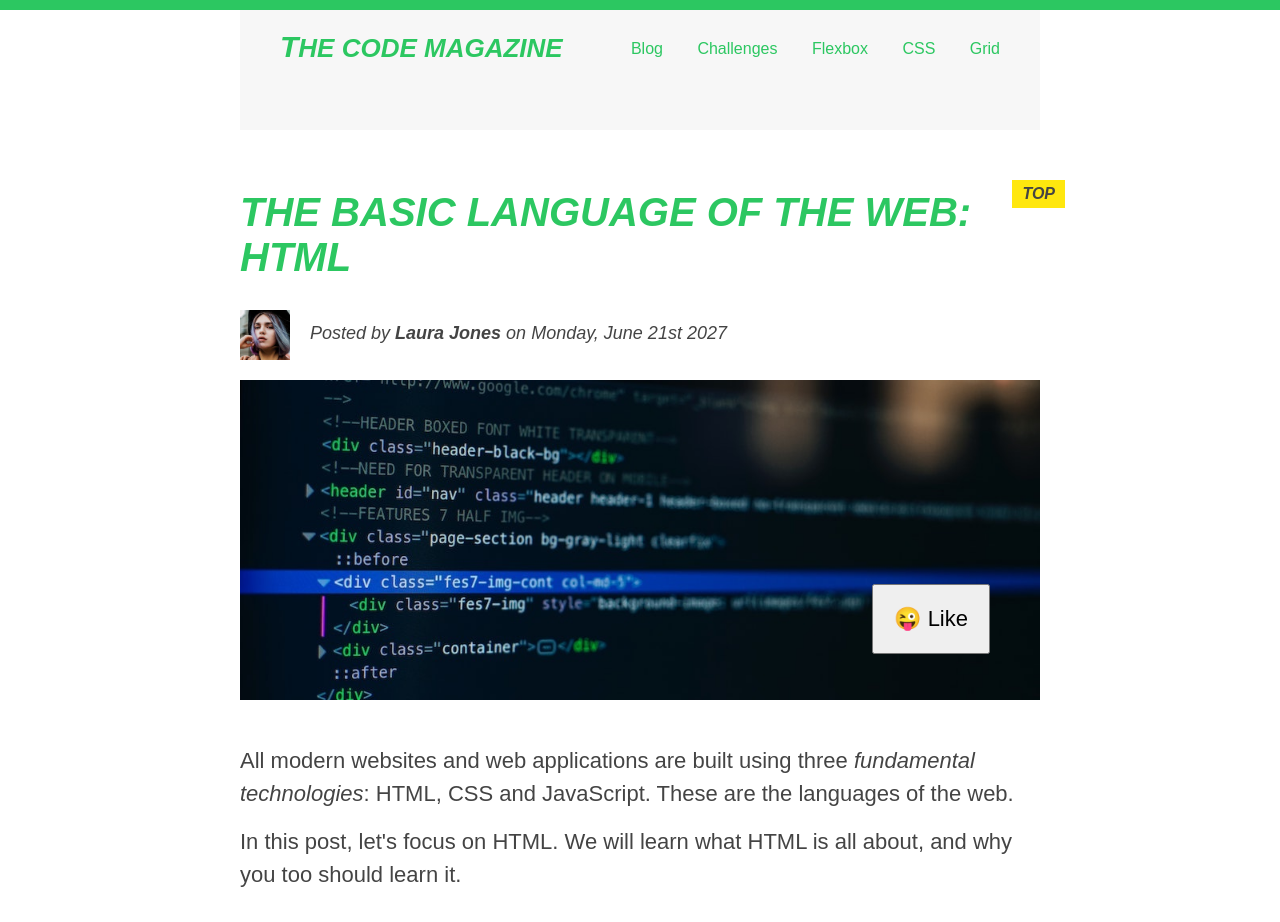
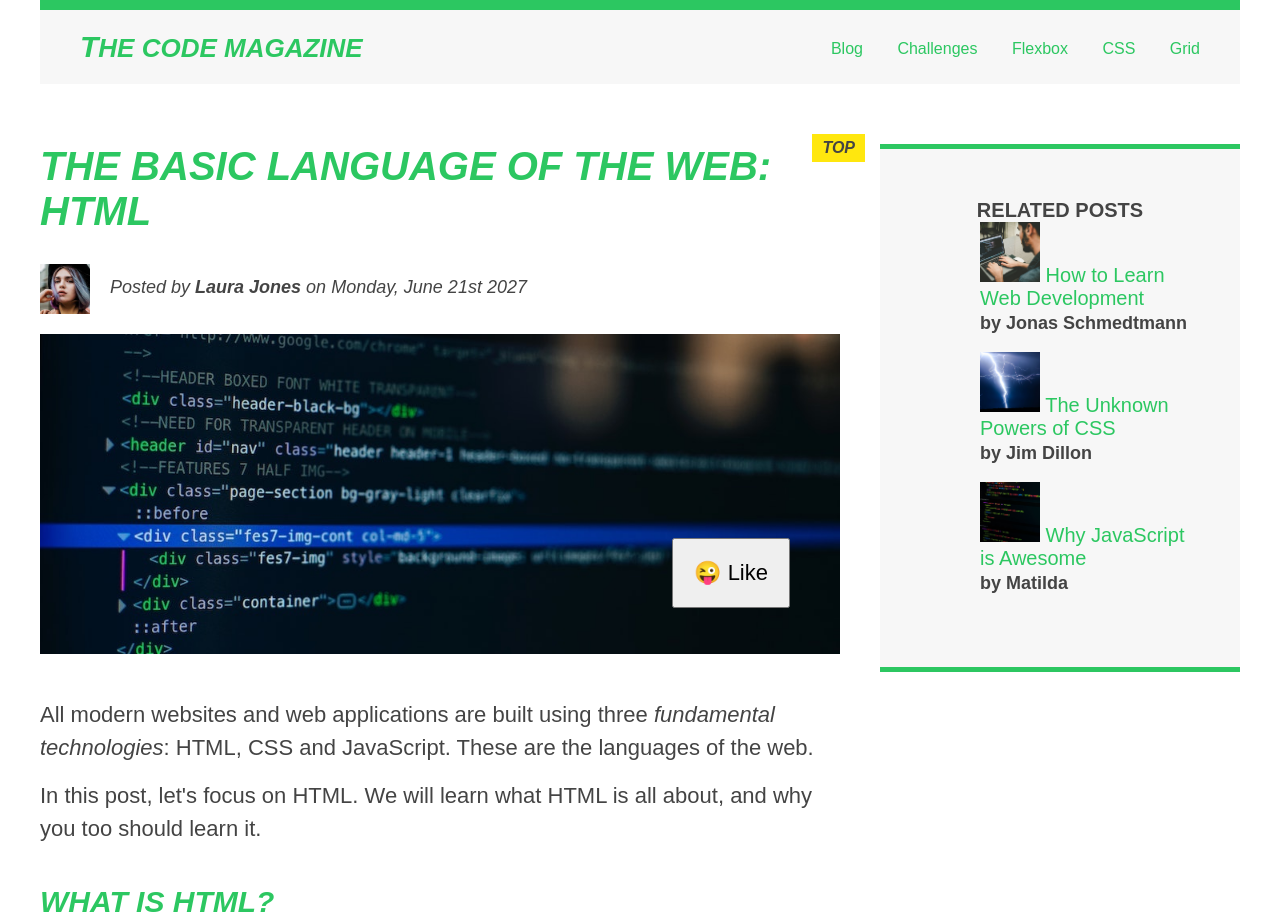
Before and after one commit to felipe-miranda-marreiros/CSS, a plain HTML site: page 02 - CSS Layouts/index.html in a window 1280 px wide. Shown: the top 922 px of the page. Drawn offline with Linux system fonts and the light colour scheme.

Commit message:
layout simples usando float

```diff
--- a/02 - CSS Layouts/style.css
+++ b/02 - CSS Layouts/style.css
@@ -5,7 +5,6 @@
 body{
   color: #444;
   font-family: sans-serif;
-  border-top: 10px #2cc761 solid;
 }
 h1,
 h2,
@@ -107,7 +106,6 @@ nav a:link:last-child{
   background-color: #f7f7f7;
   padding: 20px 40px;
   margin-bottom: 60px;
-  height: 80px;
 }
 .post-header{
   margin-bottom: 40px;
@@ -138,8 +136,9 @@ a:hover{
   text-decoration: underline ;
 }
 .container{
-  width: 800px;
+  width: 1200px;
   margin: 0 auto;
+  border-top: 10px #2cc761 solid;
 }
 button {
   font-size: 22px;
@@ -175,3 +174,16 @@ nav{
   content: "";
   display: block;
 }
+
+article{
+  width: 800px;
+  float: left;
+}
+aside{
+  width: 260px;
+  float: right;
+
+}
+footer{
+  clear: both;
+}
```
